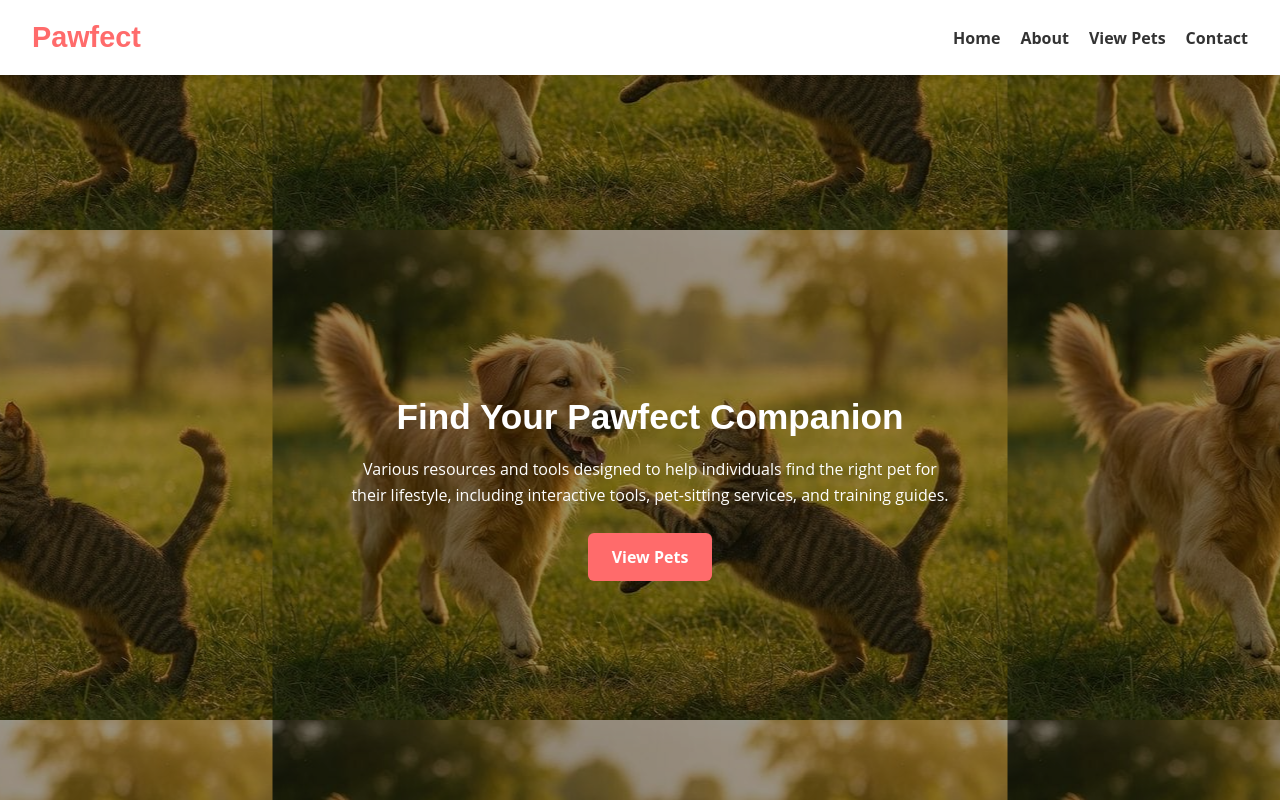
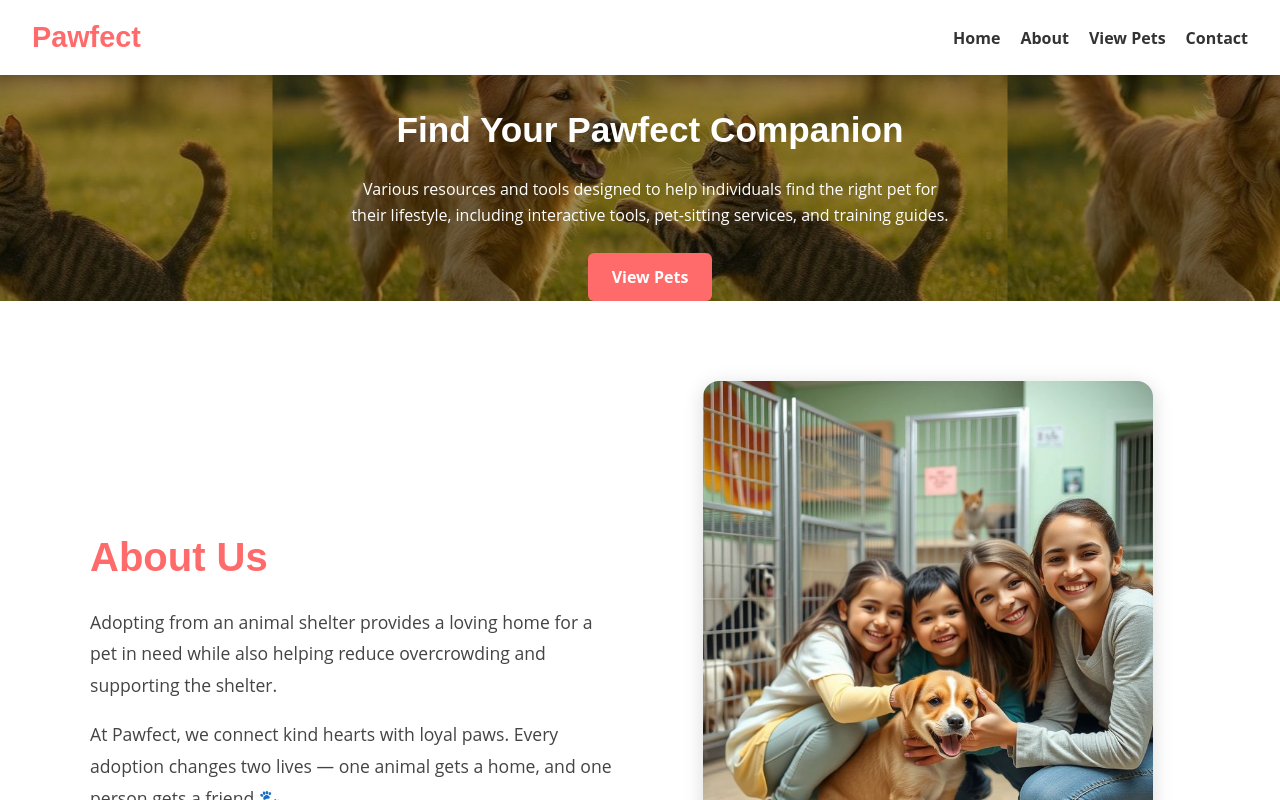
Before and after one commit to areej-png/react-components-practice, a React (Vite) app: page / in a window 1280 px wide. Shown: the top 800 px of the page. Built offline with nearby package versions, Linux system fonts and the light colour scheme.

Commit message:
style: update index.css with new background color and footer layout

```diff
--- a/src/index.css
+++ b/src/index.css
@@ -3,14 +3,29 @@
   line-height: 1.5;
   font-weight: 400;
 
-  color-scheme: light dark;
-  color: rgba(255, 255, 255, 0.87);
-  background-color: #242424;
+  color: #213547;
+  background-color: #fff8f0;
 
   font-synthesis: none;
   text-rendering: optimizeLegibility;
   -webkit-font-smoothing: antialiased;
   -moz-osx-font-smoothing: grayscale;
+}
+
+/* Sticky Footer Layout */
+html, body, #root {
+  height: 100%;
+  margin: 0;
+  padding: 0;
+}
+
+#root {
+  display: flex;
+  flex-direction: column;
+}
+
+main {
+  flex: 1;
 }
 
 a {
@@ -23,17 +38,9 @@ a:hover {
 }
 
 body {
-   margin: 0;
-  padding: 0;
   min-width: 320px;
   min-height: 100vh;
   box-sizing: border-box;
-  display: block;
-}
-
-h1 {
-  font-size: 3.2em;
-  line-height: 1.1;
 }
 
 button {
@@ -54,16 +61,3 @@ button:focus,
 button:focus-visible {
   outline: 4px auto -webkit-focus-ring-color;
 }
-
-@media (prefers-color-scheme: light) {
-  :root {
-    color: #213547;
-    background-color: #ffffff;
-  }
-  a:hover {
-    color: #747bff;
-  }
-  button {
-    background-color: #f9f9f9;
-  }
-}
```
